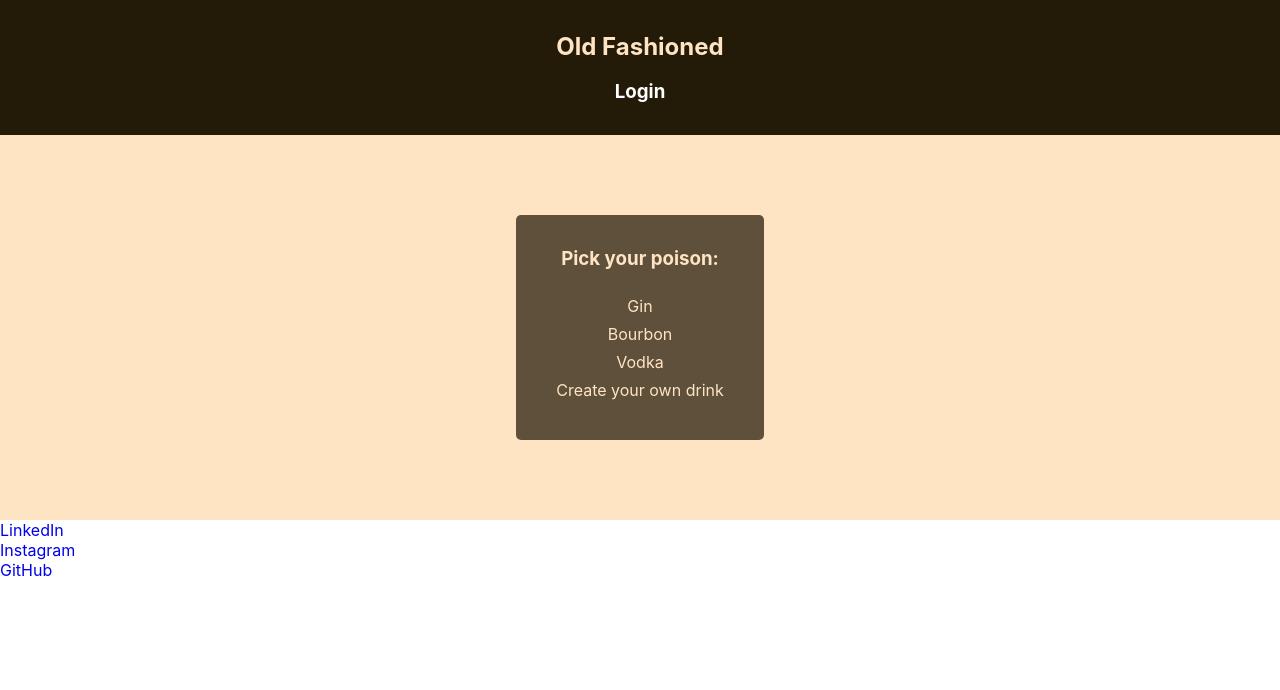
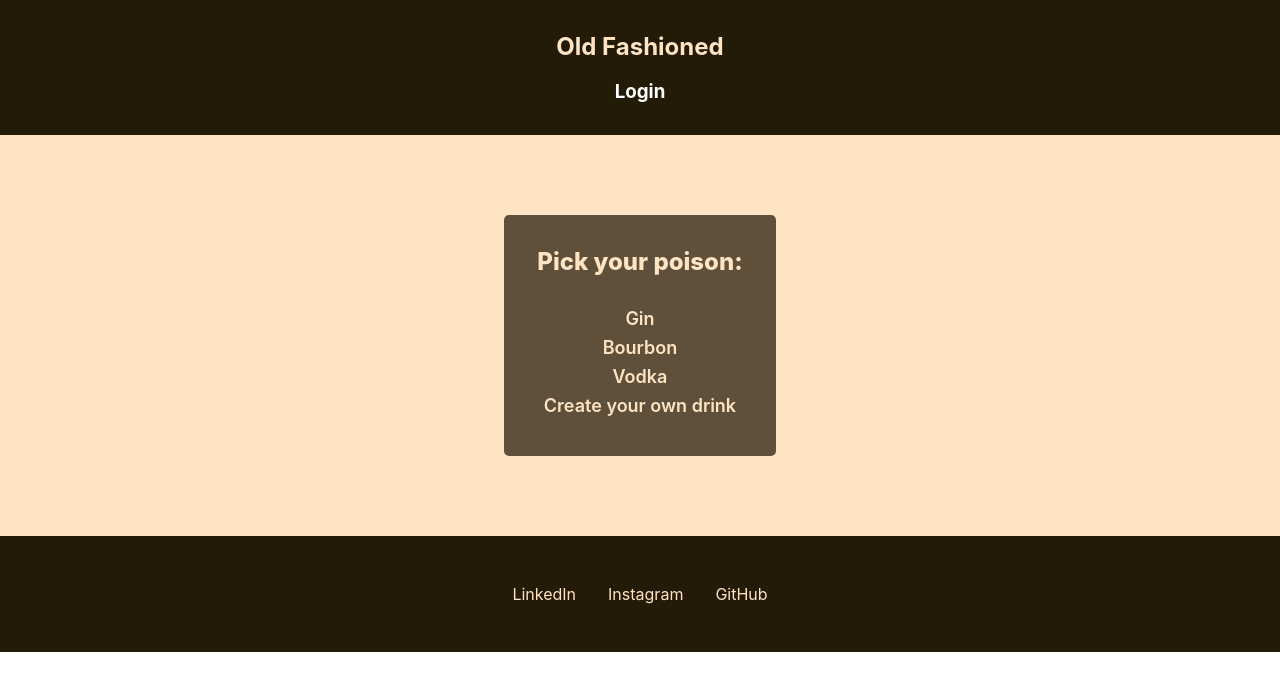
Before and after one commit to paul88vera/old-fashioned-react, a React (Create React App) app: page / in a window 1280 px wide. Shown: the top 690 px of the page. Built offline with nearby package versions, Linux system fonts and the light colour scheme.

Commit message:
css added to homepage / links need to be corrected & background image connected

```diff
--- a/src/App.css
+++ b/src/App.css
@@ -54,6 +54,8 @@ li {
   text-align: center;
   color: bisque;
   padding-bottom: 1em;
+  font-weight: 800;
+  font-size: x-large;
 }
 #home-nav ul li {
   margin: .5em;
@@ -62,11 +64,29 @@ li {
 }
 #home-nav ul li a {
   color: bisque;
+  font-weight: 600;
+  font-size: large;
 }
 #home-nav ul li a:hover, #home-header h3 a:hover {
   color: aquamarine;
 }
 
+/* FOOTER CSS */
+footer ul {
+  display: flex;
+  flex-direction: row;
+  justify-content: center;
+  align-items: center;
+  padding: 3em 0;
+  background-color: #231a08;
+}
+footer ul li a {
+  padding: .5em 1em;
+  color: bisque;
+}
+footer ul li a:hover {
+  color: aquamarine;
+}
 
 /** PRESET CSS FOR REACT */
 .App {
```
